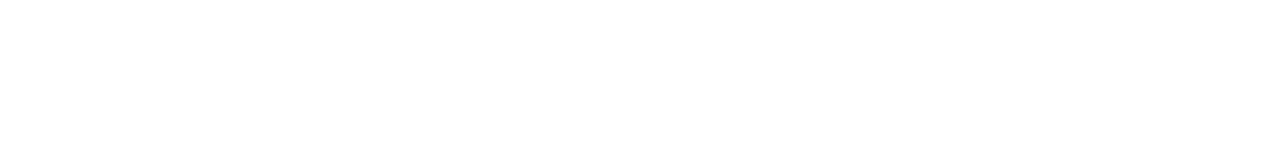
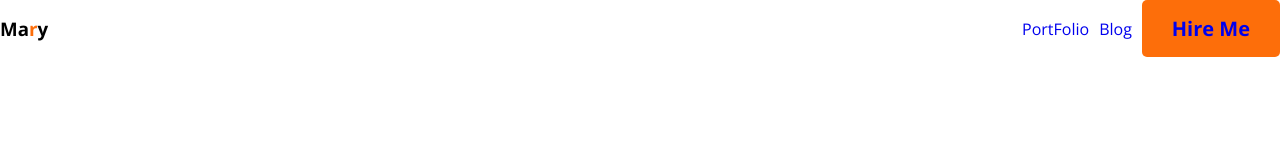
Before and after one commit to md-Rafiqulislam/simple-portfolio-2, a plain HTML site: page index.html in a window 1280 px wide. Drawn offline with nearby package versions, Linux system fonts and the light colour scheme.

Commit message:
the nav section is done initialy

```diff
--- a/index.html
+++ b/index.html
@@ -10,7 +10,14 @@
     </head>
     <body>
         <header>
-            <nav></nav>
+            <nav>
+                <h3>Ma<span class="orange-text">r</span>y</h3>
+                <ul>
+                    <li><a href="#">PortFolio</a></li>
+                    <li><a href="#">Blog</a></li>
+                    <li class="primary-btn"><a href="#">Hire Me</a></li>
+                </ul>
+            </nav>
         </header>
         <main></main>
         <footer></footer>
--- a/styles/style.css
+++ b/styles/style.css
@@ -0,0 +1,44 @@
+/* import font open sans */
+@import url("https://fonts.googleapis.com/css2?family=Open+Sans:ital,wdth,wght@0,75..100,300..800;1,75..100,300..800&display=swap");
+
+/* shared style */
+* {
+    margin: 0;
+    padding: 0;
+    box-sizing: border-box;
+    font-family: "Open Sans", sans-serif;
+}
+
+.orange-text {
+    color: #fd6e0a;
+}
+
+a {
+    text-decoration: none;
+}
+
+li {
+    list-style-type: none;
+}
+
+.primary-btn {
+    background-color: #fd6e0a;
+    color: white;
+    border-radius: 5px;
+    font-size: 20px;
+    font-weight:  bold;
+    padding: 15px 30px;
+}
+
+/* nav related styles */
+nav {
+    display: flex;
+    justify-content: space-between;
+    align-items: center;
+}
+
+nav ul {
+    display: flex;
+    align-items: center;
+    gap: 0 10px;
+}
```
